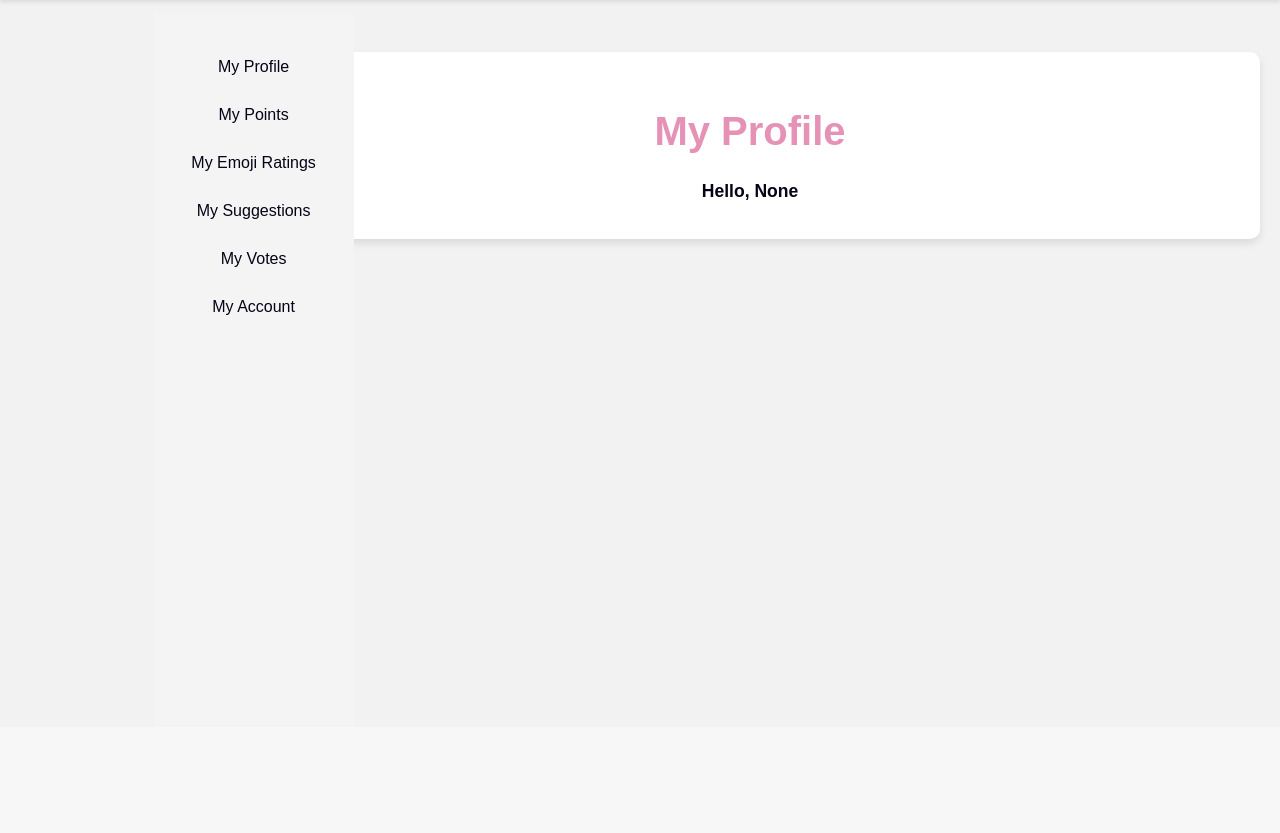
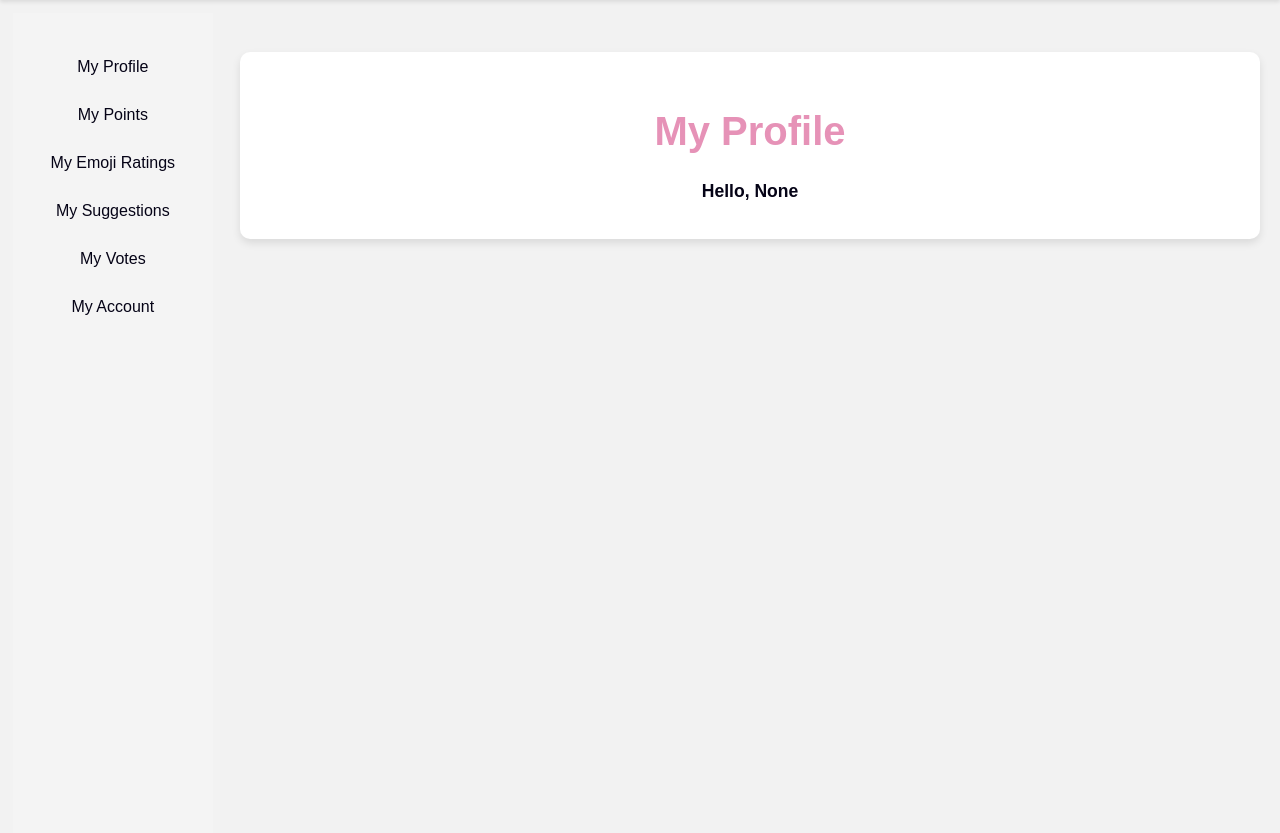
Before and after one commit to rbarans/CAPSTON3RS, a Flask app: page /my_profile in a window 1280 px wide. Shown: the part 73-906 px from the top of the page. Before the commit the page ends 388 px from the top, so only its background shows below. Run offline with Flask 3, Linux system fonts and the light colour scheme; the visitor is signed in with stand-in values (Sample User, id 1); data that the repository does not hold is empty.

Commit message:
Fix the profile_style.css

```diff
--- a/system/static/profile_style.css
+++ b/system/static/profile_style.css
@@ -4,10 +4,10 @@
     width: 200px;
     background-color: #f4f4f4;
     padding-top: 20px;
-    position: fixed;
+    position: absolute;
     height: 100%;
     /*Zar */
-    margin-left: 12%;
+    margin-left: 10%;
     margin-top: 1%;
     /* ----*/
 }
@@ -211,3 +211,23 @@ form {
 .btn-profile:hover {
     background-color: #d47c9e; /* Darker shade on hover */
 }
+
+/* Zar ========================= Responsive Design ========================= */
+
+@media (max-width: 1300px) {
+    .container {
+        margin: 2rem auto;
+        padding: 20px;
+    }
+
+    .sidebar {
+        width: 200px;
+        background-color: #f4f4f4;
+        padding-top: 20px;
+        position: absolute;
+        height: 100%;
+        margin-left: 1%;
+        margin-top: 1%;
+    }
+    /* End of Zar */
+}
```
